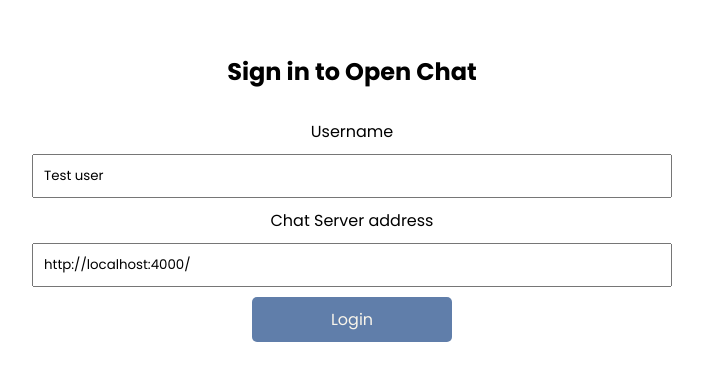
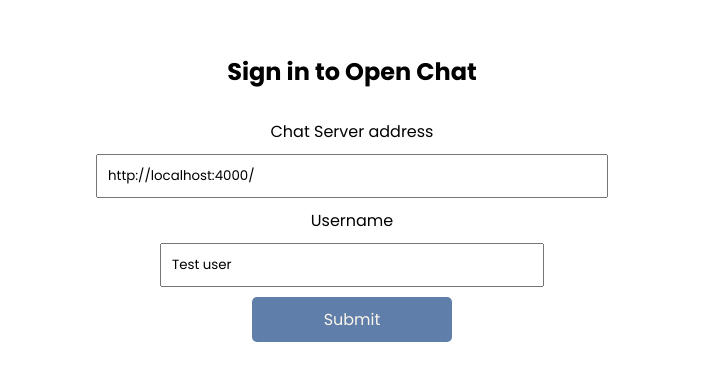
Before and after one commit to vijaimp/chat-with-nets, a React (Create React App) app: page / in a window 1280 px wide. Shown: the part 197-578 px from the top of the page, without its empty margins (288-991 px from the left). Built offline with nearby package versions, Linux system fonts and the light colour scheme.

Commit message:
refactor

```diff
--- a/src/components/ChatBody.js
+++ b/src/components/ChatBody.js
@@ -24,23 +24,14 @@ const ChatBody = ({ socket, messages, lastMessageRef }) => {
         </button>
       </header>
       <div className='message__container'>
-        {messages.map((message) =>
-          message.name === localStorage.getItem("userName") ? (
-            <div className='message__chats' key={message.id}>
-              <p className='sender__name'>You</p>
-              <div className='message__sender'>
-                <p>{message.text}</p>
-              </div>
+        {messages.map((message) => (
+          <div className='message__chats' key={message.id}>
+            <p>{message.name}</p>
+            <div className='message__recipient'>
+              <p>{message.text}</p>
             </div>
-          ) : (
-            <div className='message__chats' key={message.id}>
-              <p>{message.name}</p>
-              <div className='message__recipient'>
-                <p>{message.text}</p>
-              </div>
-            </div>
-          )
-        )}
+          </div>
+        ))}
         <div ref={lastMessageRef} />
       </div>
     </>
--- a/src/components/Login.js
+++ b/src/components/Login.js
@@ -42,6 +42,16 @@ const Login = ({ getSocket }) => {
   return (
     <form className='home__container' onSubmit={handleSubmit}>
       <h2 className='home__header'>Sign in to Open Chat</h2>
+      <label htmlFor='server'>Chat Server address</label>
+      <input
+        type='text'
+        minLength={10}
+        name='chatServerAddress'
+        id='chatServerAddress'
+        className='chat_address__input'
+        value={chatServerAddress}
+        onChange={(e) => setChatServerAddress(e.target.value)}
+      />
       <label htmlFor='username'>Username</label>
       <input
         type='text'
@@ -52,17 +62,7 @@ const Login = ({ getSocket }) => {
         value={userName}
         onChange={(e) => setUserName(e.target.value)}
       />
-      <label htmlFor='server'>Chat Server address</label>
-      <input
-        type='text'
-        minLength={10}
-        name='chatServerAddress'
-        id='chatServerAddress'
-        className='username__input'
-        value={chatServerAddress}
-        onChange={(e) => setChatServerAddress(e.target.value)}
-      />
-      <button className='home__cta'>Login</button>
+      <button className='home__cta'>Submit</button>
     </form>
   );
 };
--- a/src/index.css
+++ b/src/index.css
@@ -22,7 +22,11 @@
 }
 .username__input {
   padding: 10px;
-  width: 50%;
+  width: 30%;
+}
+.chat_address__input {
+  padding: 10px;
+  width: 40%;
 }
 .home__cta {
   width: 200px;
```
Also changed, not shown: 1 other file (tests, documents, lock files or other folders).
